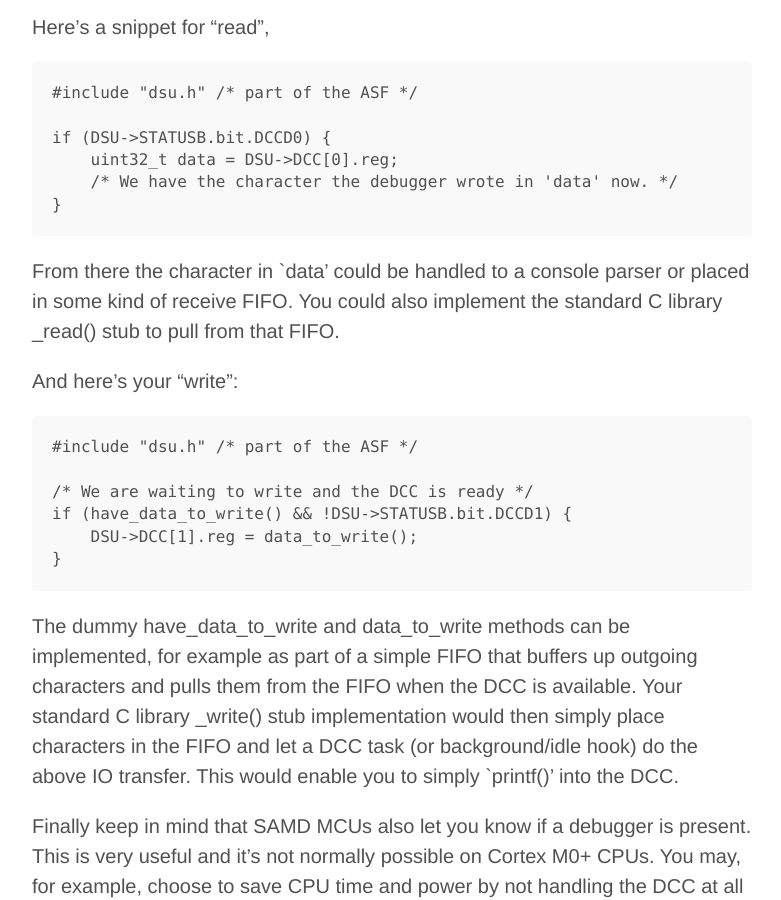
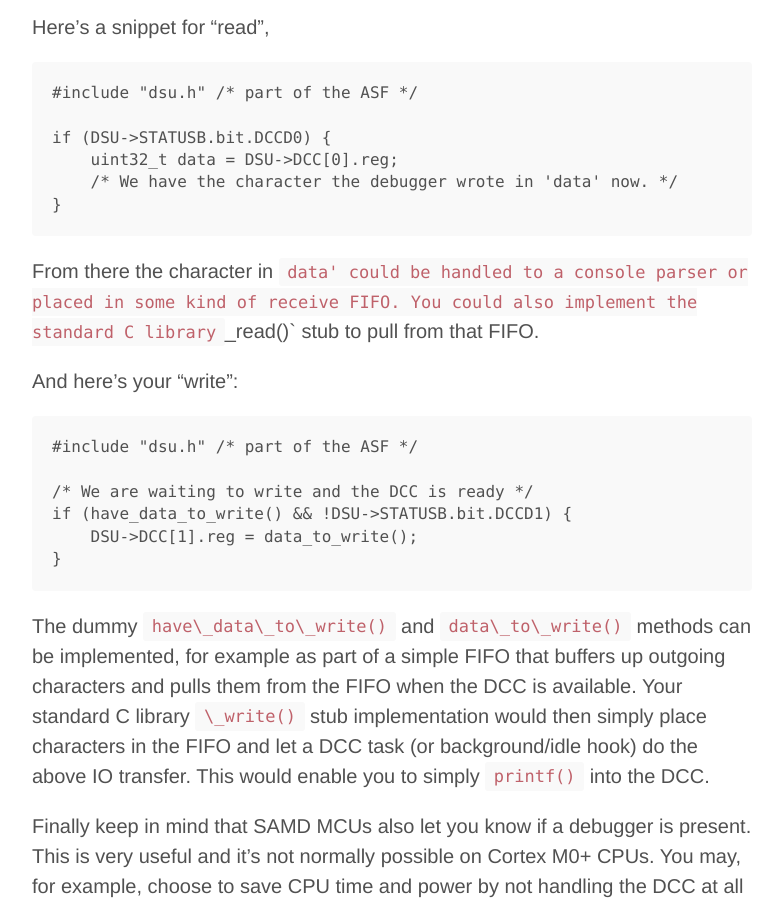
Before and after one commit to yurovsky/yurovsky.github.io, a Jekyll site: the page built from _posts/2015-04-02-openocd-dcc-atmel-samd.md, in a window 1280 px wide and 900 px high, scrolled down 1734 px. Shown: the whole window, without its empty margins (248-1029 px from the left). Built offline with Jekyll 4.4.1, drawn with Linux system fonts in a browser that asks for light colours; Markdown is read by kramdown in place of the engine named in the settings; comment, search, counter and statistics services are not loaded; some of the changed text lies outside the part shown.

Commit message:
improve formatting

```diff
--- a/_posts/2015-04-02-openocd-dcc-atmel-samd.md
+++ b/_posts/2015-04-02-openocd-dcc-atmel-samd.md
@@ -48,8 +48,7 @@ Here's a snippet for "read",
         /* We have the character the debugger wrote in 'data' now. */
     }
 
-From there the character in `data' could be handled to a console parser or placed in some kind of receive FIFO.  You could also implement the standard C library
-\_read() stub to pull from that FIFO.
+From there the character in `data' could be handled to a console parser or placed in some kind of receive FIFO.  You could also implement the standard C library`\_read()` stub to pull from that FIFO.
 
 And here's your "write":
 
@@ -60,7 +59,7 @@ And here's your "write":
         DSU->DCC[1].reg = data_to_write();
     }
 
-The dummy have\_data\_to\_write and data\_to\_write methods can be implemented, for example as part of a simple FIFO that buffers up outgoing characters and pulls them from the FIFO when the DCC is available.  Your standard C library \_write() stub implementation would then simply place characters in the FIFO and let a DCC task (or background/idle hook) do the above IO transfer.  This would enable you to simply `printf()' into the DCC.
+The dummy `have\_data\_to\_write()` and `data\_to\_write()` methods can be implemented, for example as part of a simple FIFO that buffers up outgoing characters and pulls them from the FIFO when the DCC is available.  Your standard C library `\_write()` stub implementation would then simply place characters in the FIFO and let a DCC task (or background/idle hook) do the above IO transfer.  This would enable you to simply `printf()` into the DCC.
 
 Finally keep in mind that SAMD MCUs also let you know if a debugger is present.  This is very useful and it's not normally possible on Cortex M0+ CPUs.  You may, for example, choose to save CPU time and power by not handling the DCC at all if the debugger is not present and then enable handling if you detect that there is a debugger.  This again is in STATUSB:
 
```
Also changed, not shown: other parts of _posts/2015-04-02-openocd-dcc-atmel-samd.md (+1 -1 lines).
